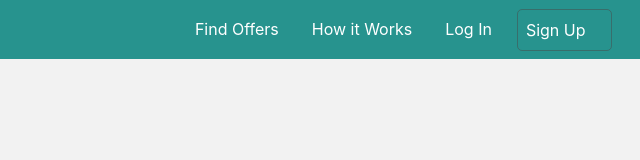
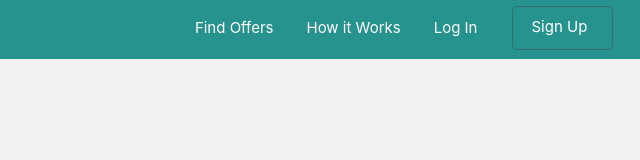
Before and after one commit to katieburrows/ibottaCopyCat, a plain HTML site: page index.html in a window 1280 px wide. Shown: the full height of the page, 640-1280 px from the left. Drawn offline with nearby package versions, Linux system fonts and the light colour scheme.

Commit message:
sign up button spaced bettttterrrr

```diff
--- a/style.css
+++ b/style.css
@@ -23,6 +23,7 @@ a {
 /* Link list on the right as a whole unit */
 .navbar-nav {
     margin-left: 60%;
+    font-size: 15px;
 }
 
 /* Individual links from right-hand side link list */
@@ -33,4 +34,7 @@ a {
 .signUpBtn {
     border: 1px solid rgba(74,74,74, .5);
     border-radius: 5px;
+    margin-left: 10px;
+    margin-top: -3px;
+    padding: 1px 0px 3px 10px;
 }
```
